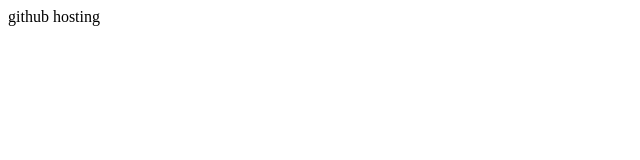
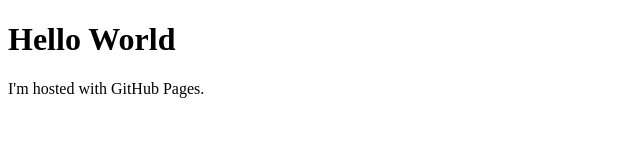
Before and after one commit to CyberSobak/cybersobak.github.io, a plain HTML site: page index.html in a window 1280 px wide. Shown: the whole page, without its empty margins (0-640 px from the left). Drawn offline with Linux system fonts and the light colour scheme.

Commit message:
Update index.html

```diff
--- a/index.html
+++ b/index.html
@@ -1,12 +1,7 @@
 <!DOCTYPE html>
-<html lang="en">
-<head>
-	<meta charset="UTF-8">
-	<title>github</title>
-</head>
+<html>
 <body>
-
-	github hosting
-
+<h1>Hello World</h1>
+<p>I'm hosted with GitHub Pages.</p>
 </body>
 </html>
```
